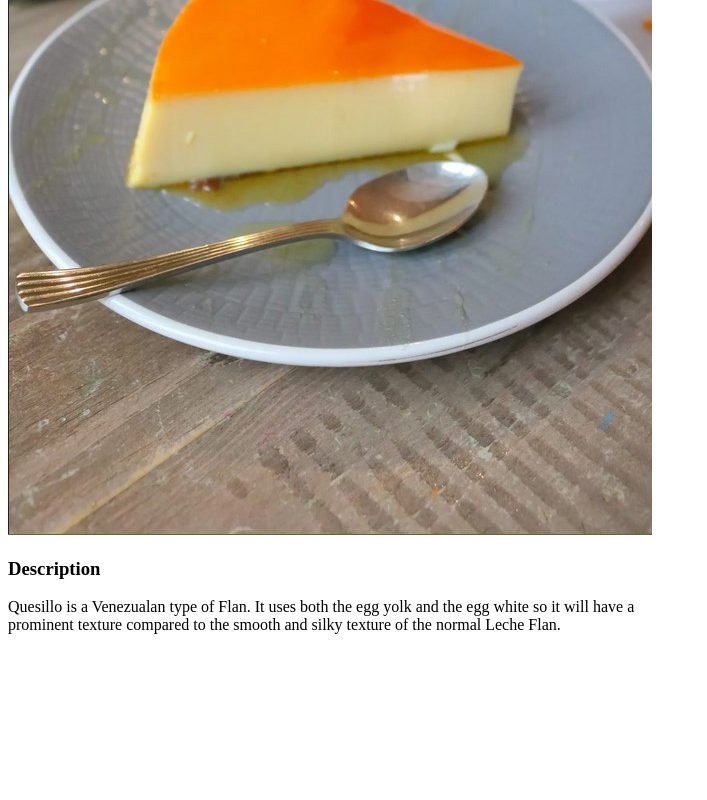
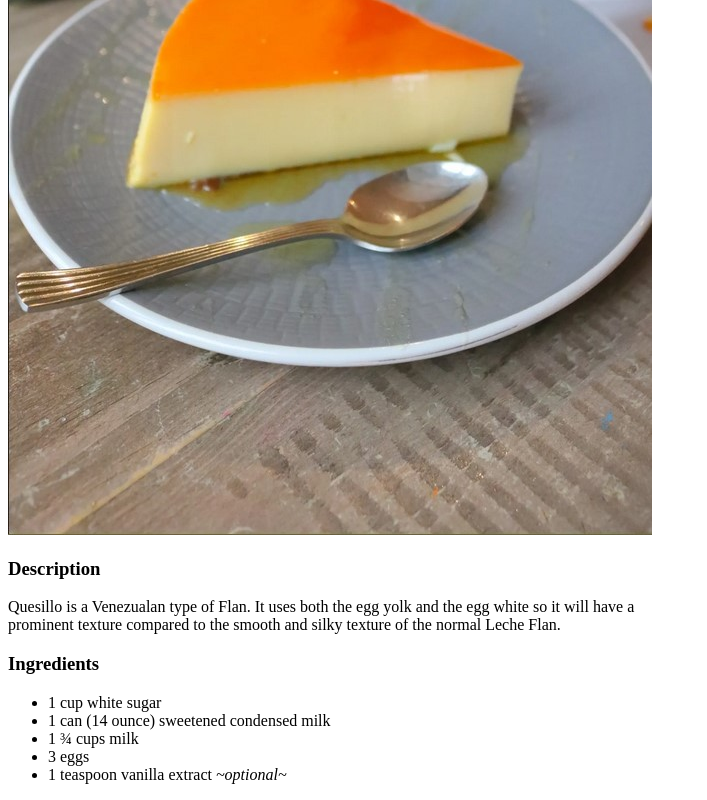
Before and after one commit to lmlecra/odin-recipes, a plain HTML site: page recipes/quesillo.html in a window 1280 px wide. Shown: the part 513-1313 px from the top of the page, without its empty margins (0-707 px from the left). Before the commit the page ends 1163 px from the top, so only its background shows below. Drawn offline with Linux system fonts and the light colour scheme.

Commit message:
Add Desc & Ingre in quesillo.html

```diff
--- a/recipes/quesillo.html
+++ b/recipes/quesillo.html
@@ -8,7 +8,17 @@
     <body>
         <h1>Quesillo</h1>
         <p><img src="../img/v-flan.jpg" alt="Venezualan Flan from http://dkoko.ie/order-here/ols/products/quesillo-venezuelan-flan"></p>
+
         <h3>Description</h3>
         <p>Quesillo is a Venezualan type of Flan. It uses both the egg yolk and the egg white so it will have a<br>prominent texture compared to the smooth and silky texture of the normal Leche Flan.</p>
+
+        <h3>Ingredients</h3>
+        <ul>
+            <li>1 cup white sugar</li>
+            <li>1 can (14 ounce) sweetened condensed milk</li>
+            <li>1 ¾ cups milk</li>
+            <li>3 eggs</li>
+            <li>1 teaspoon vanilla extract <em>~optional~</em></li>
+        </ul>
     </body>
 </html>
```
